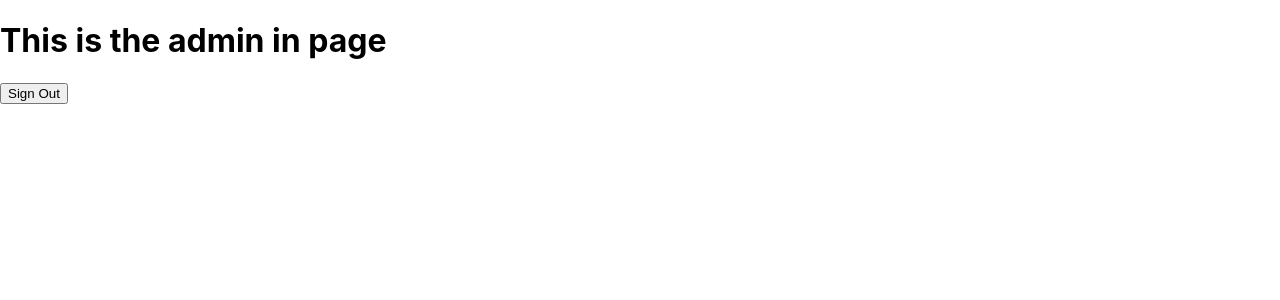
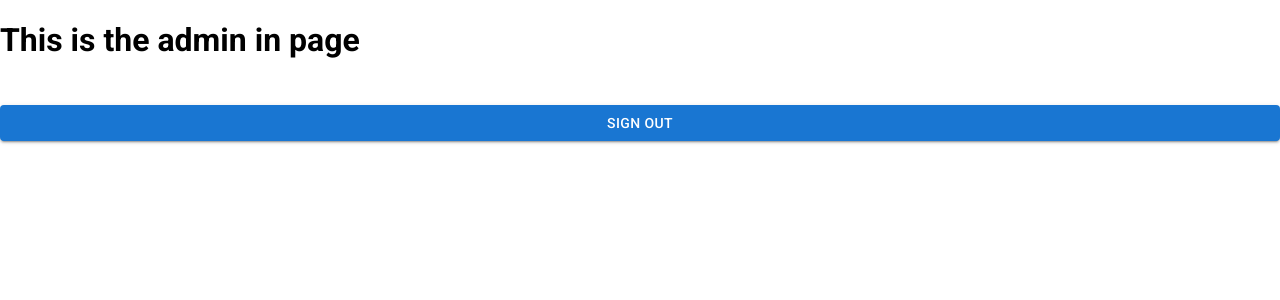
Before and after one commit to zoranlj/my-chemo, a React (Create React App) app: page /admin in a window 1280 px wide. Shown: the top 300 px of the page. Built offline with nearby package versions, Linux system fonts and the light colour scheme; no server answers; sample sign-in values are in the browser's storage.

Commit message:
refactor

```diff
--- a/src/App.scss
+++ b/src/App.scss
@@ -1,3 +1,7 @@
+* {
+  font-family: 'Roboto', serif;
+}
+
 .container {
   display: flex;
   flex-flow: column;
--- a/src/components/LineChart.tsx
+++ b/src/Components/LineChart.tsx
@@ -1,5 +1,5 @@
 import { ResponsiveLine, Serie } from '@nivo/line'
-import theme from '../theme/theme'
+import theme from '../Theme/theme'
 
 const LineChart = ({ data }: { data: Serie[] }) => (
     <ResponsiveLine
--- a/src/Pages/Admin.tsx
+++ b/src/Pages/Admin.tsx
@@ -1,4 +1,6 @@
 import { signOut, getAuth } from 'firebase/auth'
+import Button from '@mui/material/Button'
+import React from 'react'
 export const Admin = () => {
     const auth = getAuth()
     async function handleSignOut() {
@@ -12,13 +14,18 @@ export const Admin = () => {
     return (
         <div>
             <h1>This is the admin in page</h1>
-            <button
+
+            <Button
+                type="submit"
+                fullWidth
+                variant="contained"
+                sx={{ mt: 3, mb: 2 }}
                 onClick={() => {
                     void handleSignOut()
                 }}
             >
                 Sign Out
-            </button>
+            </Button>
         </div>
     )
 }
--- a/src/Pages/Home.tsx
+++ b/src/Pages/Home.tsx
@@ -1,8 +1,8 @@
-import TodayFeel from '../components/TodayFeel'
+import TodayFeel from '../Components/TodayFeel'
 import data from '../data/data'
-import LineChart from '../components/LineChart'
+import LineChart from '../Components/LineChart'
 import React from 'react'
-import useSetHeaderHeight from '../hooks/useSetHeaderHeight'
+import useSetHeaderHeight from '../Hooks/useSetHeaderHeight'
 export const Home = () => {
     useSetHeaderHeight()
 
--- a/src/Pages/Signin.tsx
+++ b/src/Pages/Signin.tsx
@@ -33,7 +33,7 @@ const Copyright = (props: any) => {
     )
 }
 
-// TODO remove, this demo shouldn't need to reset the theme.
+// TODO remove, this demo shouldn't need to reset the Theme.
 const defaultTheme = createTheme()
 
 export const SignIn = () => {
@@ -99,14 +99,8 @@ export const SignIn = () => {
                             label="Password"
                             type="password"
                             id="password"
-                            autoComplete="current-password"
+                            autoComplete="password"
                             onChange={(e) => {setPassword(e.target.value)}}
-                        />
-                        <FormControlLabel
-                            control={
-                                <Checkbox value="remember" color="primary" />
-                            }
-                            label="Remember me"
                         />
                         <Button
                             type="submit"
```
Also changed, not shown: src/Components/TodayFeel.tsx (renamed from src/components/TodayFeel.tsx), src/Hooks/useSetHeaderHeight.tsx (renamed from src/hooks/useSetHeaderHeight.tsx), src/Theme/theme.ts (renamed from src/theme/theme.ts).
